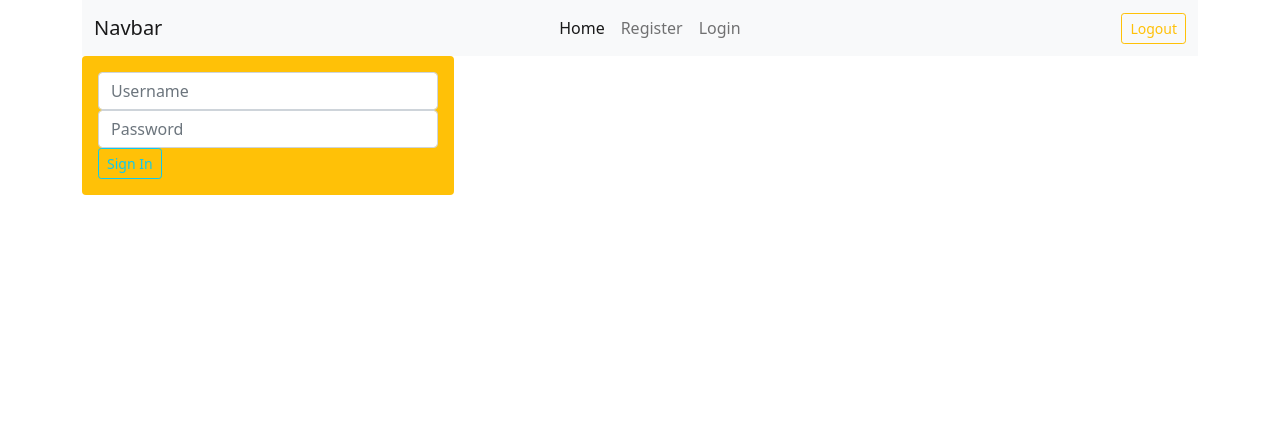
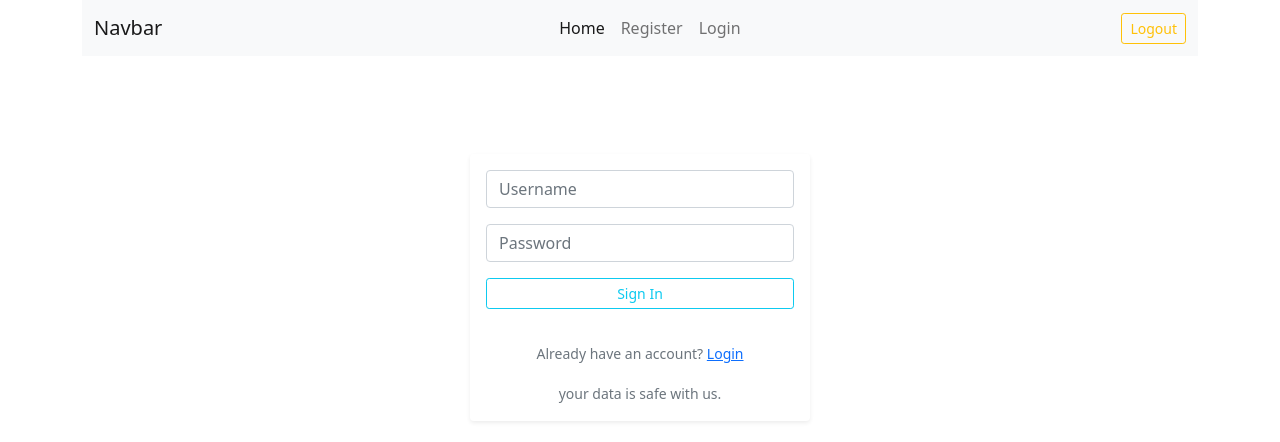
Before and after one commit to Willbeckh/awards-client, an Angular app: page /login in a window 1280 px wide. Shown: the top 442 px of the page. Built offline with nearby package versions, Linux system fonts and the light colour scheme.

Commit message:
update loin form template

```diff
--- a/src/app/components/login/login.component.html
+++ b/src/app/components/login/login.component.html
@@ -1,12 +1,14 @@
-<div class="col-md-4">
-  <div class="register-form bg-warning p-3 rounded justify-content-center">
+<div class="row justify-content-center mt-5">
+  <div class="col-12 col-lg-6 col-md-4">
+    <div class="login-form p-3 rounded shadow-sm justify-content-center">
       <form [formGroup]="loginForm" (ngSubmit)="submitForm()" novalidate>
         <div class="form-group">
           <input
             type="text"
             formControlName="username"
             placeholder="Username"
-          class="form-control"
+            required
+            class="form-control mb-3"
           />
         </div>
         <div class="form-group">
@@ -14,10 +16,24 @@
             type="password"
             formControlName="password"
             placeholder="Password"
-          class="form-control"
+            class="form-control mb-3"
+            required
           />
         </div>
-      <button type="submit" class="btn btn-outline-info btn-sm">Sign In</button>
+        <div class="d-grid gap-2">
+          <button type="submit" class="btn btn-outline-info btn-sm">
+            Sign In
+          </button>
+        </div>
       </form>
+      <div class="footer text-center mt-3">
+        <div class="text-center mt-3 p-3">
+          <small class="text-muted">
+            Already have an account? <a routerLink="/login">Login</a>
+          </small>
+        </div>
+        <small class="text-muted">your data is safe with us.</small>
       </div>
     </div>
+  </div>
+</div>
```
Lines whose indentation alone changed are shown as unchanged.
